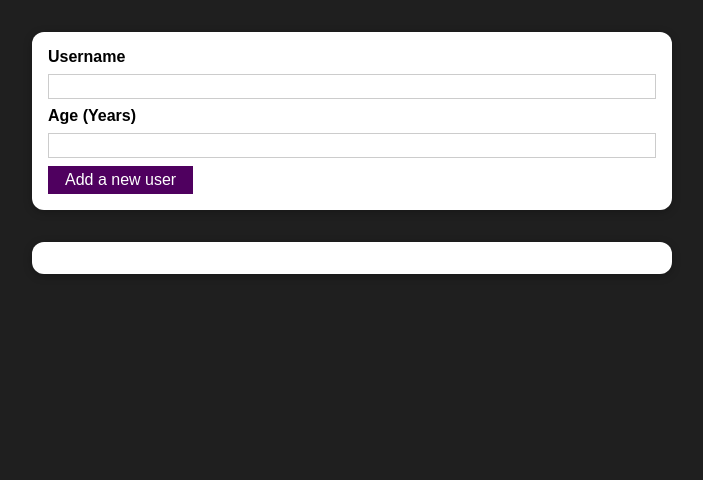
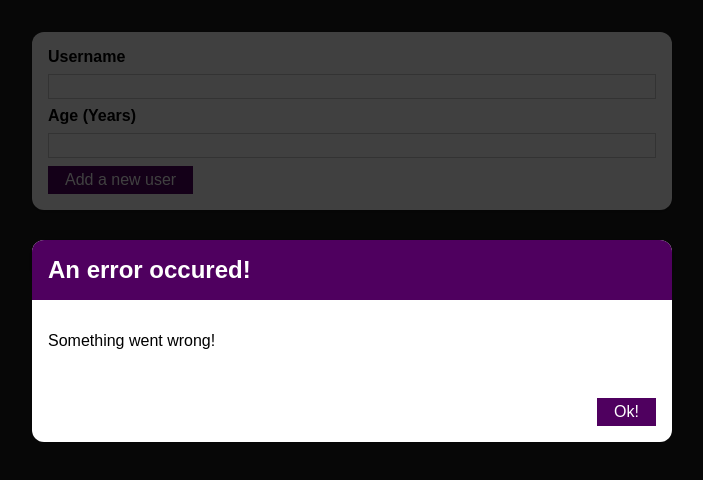
Before and after one commit to MarlAndre/Complete-guide-to-React, a React (Create React App) app in the folder 03-starting-project/: page / in a window 1280 px wide. Shown: the top 480 px of the page, without its empty margins (288-991 px from the left). Built offline with nearby package versions, Linux system fonts and the light colour scheme.

Commit message:
adding errormodal component and disabling form

```diff
--- a/03-starting-project/src/App.js
+++ b/03-starting-project/src/App.js
@@ -1,4 +1,3 @@
-import { props } from "bluebird";
 import React, { useState } from "react";
 
 import AddUser from "./components/Users/AddUser";
--- /dev/null
+++ b/03-starting-project/src/components/UI/ErrorModal.js
@@ -0,0 +1,24 @@
+import React from "react";
+import Card from "./Card";
+import Button from "./Button";
+import classes from "./ErrorModal.module.css";
+
+function ErrorModal(props) {
+  return (
+    <div className={classes.backdrop}>
+      <Card className={classes.modal}>
+        <header className={classes.header}>
+          <h2>{props.title}</h2>
+        </header>
+        <div className={classes.content}>
+          <p>{props.message}</p>
+        </div>
+        <footer className={classes.actions}>
+          <Button>Ok!</Button>
+        </footer>
+      </Card>
+    </div>
+  );
+}
+
+export default ErrorModal;
--- /dev/null
+++ b/03-starting-project/src/components/UI/ErrorModal.module.css
@@ -0,0 +1,45 @@
+.backdrop {
+  position: fixed;
+  top: 0;
+  left: 0;
+  width: 100%;
+  height: 100vh;
+  z-index: 10;
+  background: rgba(0, 0, 0, 0.75);
+}
+
+.modal {
+  position: fixed;
+  top: 30vh;
+  left: 10%;
+  width: 80%;
+  z-index: 100;
+  overflow: hidden;
+}
+
+.header {
+  background: #4f005f;
+  padding: 1rem;
+}
+
+.header h2 {
+  margin: 0;
+  color: white;
+}
+
+.content {
+  padding: 1rem;
+}
+
+.actions {
+  padding: 1rem;
+  display: flex;
+  justify-content: flex-end;
+}
+
+@media (min-width: 768px) {
+  .modal {
+    left: calc(50% - 20rem);
+    width: 40rem;
+  }
+}
--- a/03-starting-project/src/components/Users/AddUser.js
+++ b/03-starting-project/src/components/Users/AddUser.js
@@ -2,6 +2,7 @@
 import Card from "../UI/Card";
 import classes from "./AddUser.module.css";
 import Button from "../UI/Button";
+import ErrorModal from "../UI/ErrorModal";
 
 function AddUser(props) {
   // array destructuring
@@ -32,6 +33,8 @@
   };
 
   return (
+    <div>
+      <ErrorModal title="An error occured!" message="Something went wrong!" />
       <Card className={classes.input}>
         <form onSubmit={addUserHandler}>
           <label htmlFor="username">Username</label>
@@ -51,6 +54,7 @@
           <Button type="submit">Add a new user </Button>
         </form>
       </Card>
+    </div>
   );
 }
 
```
Lines whose indentation alone changed are shown as unchanged.
